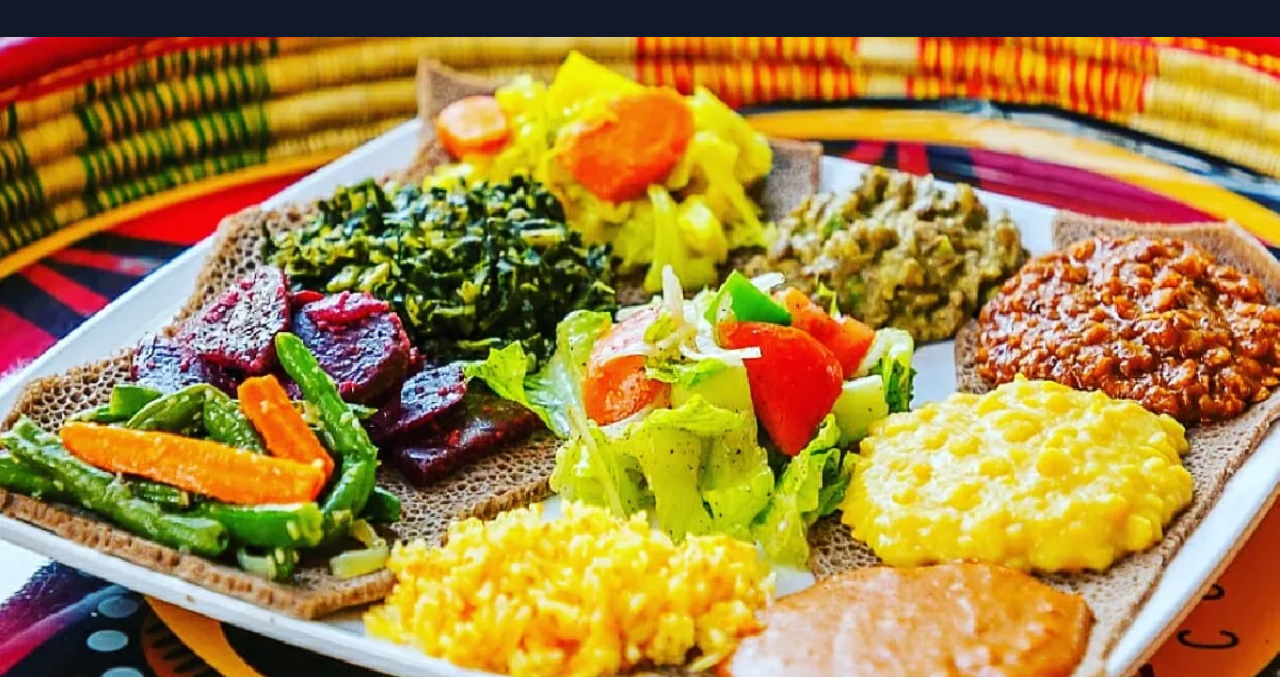
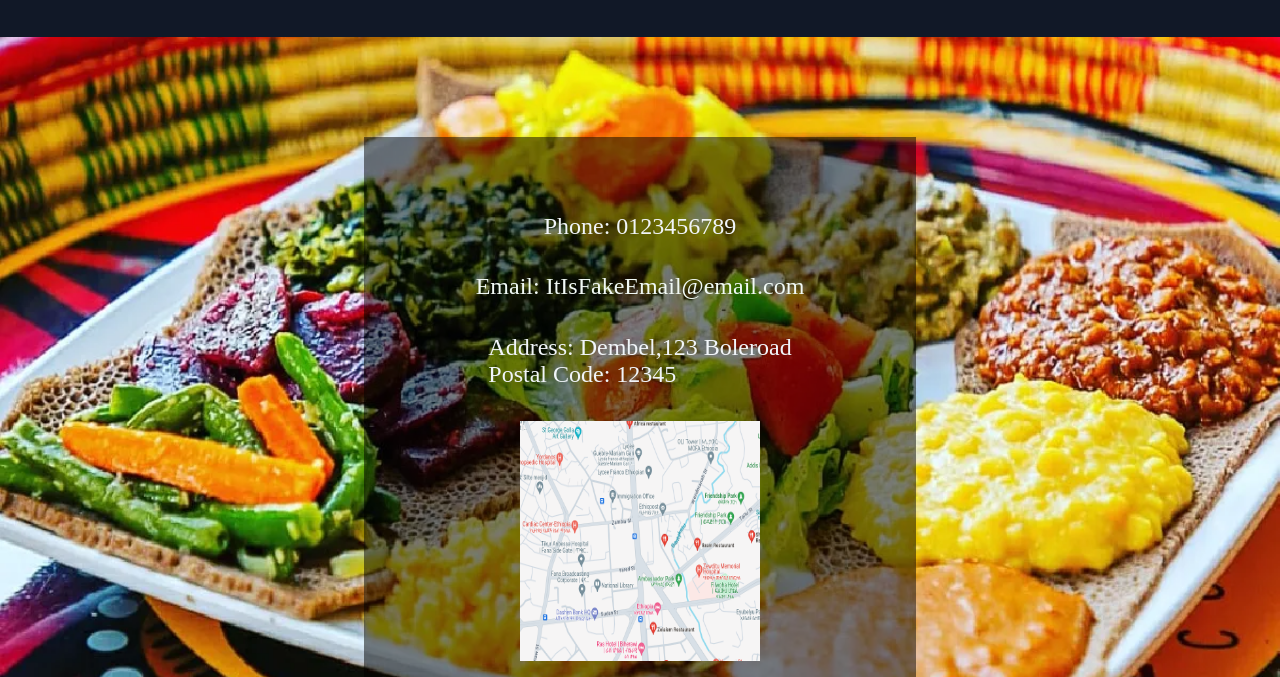
Before and after one commit to surapheil/Restaurant-page, a website built with webpack: page dist/index.html in a window 1280 px wide. Both pictures are taken after a click on the button "Contact". Shown: the part 123-800 px from the top of the page. Built offline with nearby package versions, Linux system fonts and the light colour scheme; a web font is replaced by a local one.

Commit message:
added the contact page

```diff
--- a/src/contact.js
+++ b/src/contact.js
@@ -1 +1,31 @@
 const contact = document.createElement('div');
+import imgMap from './assets/Screenshot from 2024-01-29 23-41-56.png'
+contact.classList.add('contactInfo');
+
+function addMap(){
+    const phone = document.createElement('p');
+    phone.classList.add('phoneNumber');
+    phone.innerHTML = 'Phone: 0123456789';
+
+    const address = document.createElement('div');
+    address.classList.add('address');
+    address.innerHTML = `Address: Dembel,123 Boleroad <br>Postal Code: 12345`;;
+    const email = document.createElement('a');
+    email.classList.add('emailInfo');
+    email.href='mailto:test@email.com'
+    email.innerText= "Email: ItIsFakeEmail@email.com";
+
+    const mapImage = document.createElement('img');
+    mapImage.classList.add('mapImg');
+    mapImage.src = imgMap;
+    mapImage.alt="Contact Map"
+
+    contact.appendChild(phone);
+    contact.appendChild(email);
+    contact.appendChild(address);
+    contact.appendChild(mapImage);
+
+   return contact
+}
+
+export default addMap();
--- a/src/index.js
+++ b/src/index.js
@@ -4,7 +4,7 @@ import img3 from './assets/img2.webp';
 import gIcon from './assets/github.png';
 import homePage from './home';
 import foodMenu from './menu';
-import contactUs from './contact';
+import addMap from './contact';
 const content = document.getElementById('content');
 const top = document.createElement('div');
 function topHeader(){
@@ -20,7 +20,7 @@ function topHeader(){
 content.appendChild(topHeader());
 //adding background photo in for the main content
 const mainCont = document.createElement('div');
-const elements = [homePage, foodMenu, contactUs];
+const elements = [homePage, foodMenu, addMap];
 console.log(homePage);
 function main(){
     mainCont.classList.add('main');
@@ -38,20 +38,21 @@ function main(){
     backHome.addEventListener('click', () => switchTabs(homePage));
 
     const contactBtn = document.querySelector(".contact");
-    contactBtn.addEventListener("click", () => switchTabs(contactUs));
+    contactBtn.addEventListener("click", () => switchTabs(addMap));
 
     return mainCont;
 }
 
 function switchTabs(activeTab) {
     elements.forEach(element => {
-        if (element === activeTab) {
+        if (element === activeTab && !mainCont.contains(element)) {
             mainCont.appendChild(element);
-        } else {
+        } else if (element !== activeTab && mainCont.contains(element)) {
             mainCont.removeChild(element);
         }
     });
 }
+
 
 //append the img container to the main content
 content.appendChild(main());
@@ -79,4 +80,4 @@ function createFooter(){
 
 content.appendChild(createFooter());
 
-console.log(foodMenu);
+console.log(addMap);
--- a/src/styles.css
+++ b/src/styles.css
@@ -87,6 +87,7 @@
     font-size: 24px;
 }
 
+
 .poster{
     border-radius: 50%;
 }
@@ -136,3 +137,33 @@
     width: 10em;
     border-radius: 50%;
 }
+
+
+.contactInfo{
+    display: flex;
+    flex-direction: column;
+    justify-content: center;
+    align-items: center;
+    gap: 1.4em;
+    color: #f1f5f9;
+    position: absolute;
+    z-index: 1;
+    top: 50%;
+    left: 50%;
+    transform: translate(-50%,-50%);
+    background-color: rgba(0,0,0, 0.5);
+    height: 25em;
+    width: 23em;
+    font-size: 24px;
+
+}
+
+.mapImg{
+    height: 10em;
+    width: 10em;
+}
+
+.emailInfo{
+    color: #f1f9f5;
+    text-decoration: none;
+}
```
Also changed, not shown: dist/91fa0698d815fcd18e6e.png (added), dist/main.js, src/assets/Screenshot from 2024-01-29 23-41-56.png (added).
